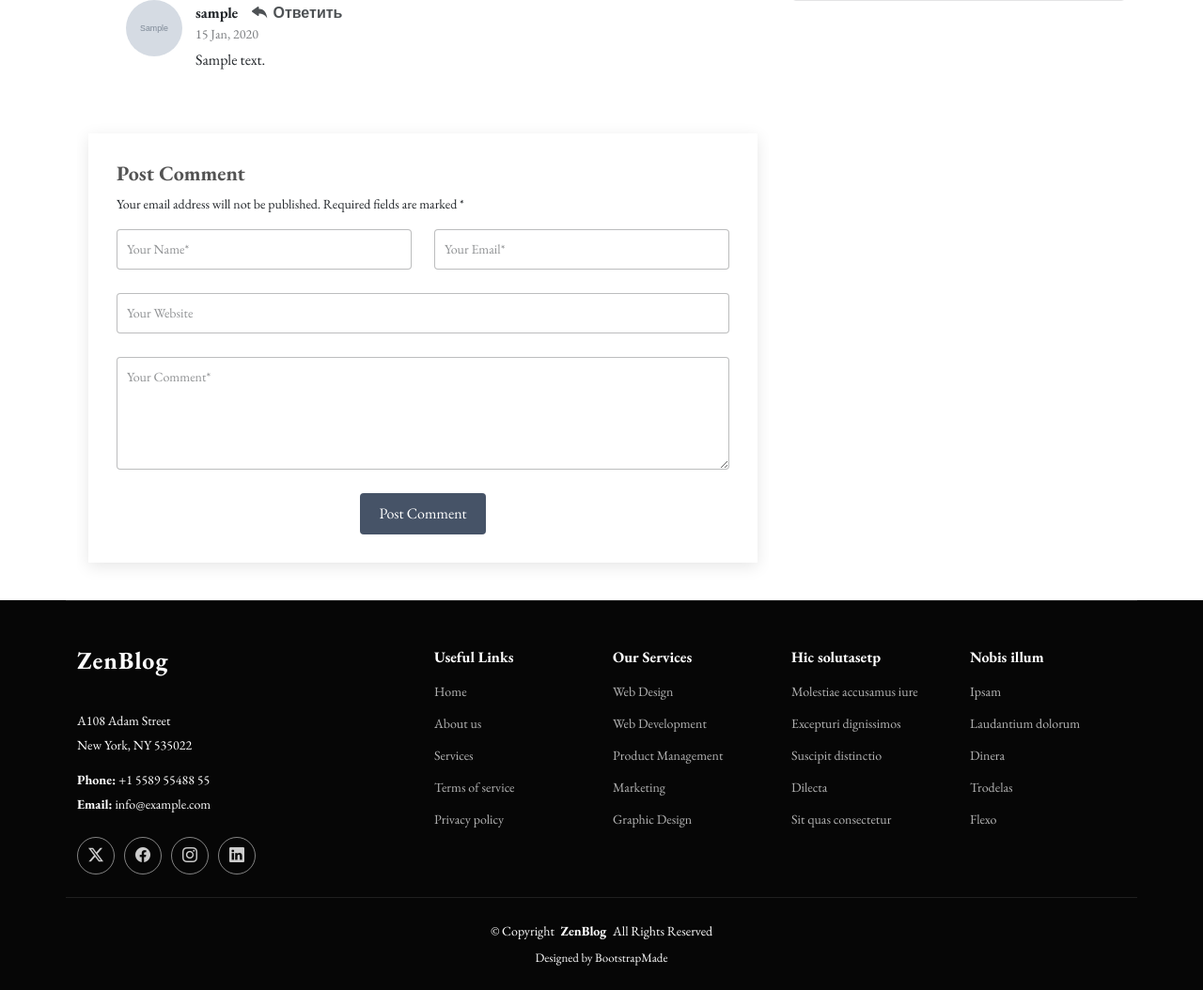
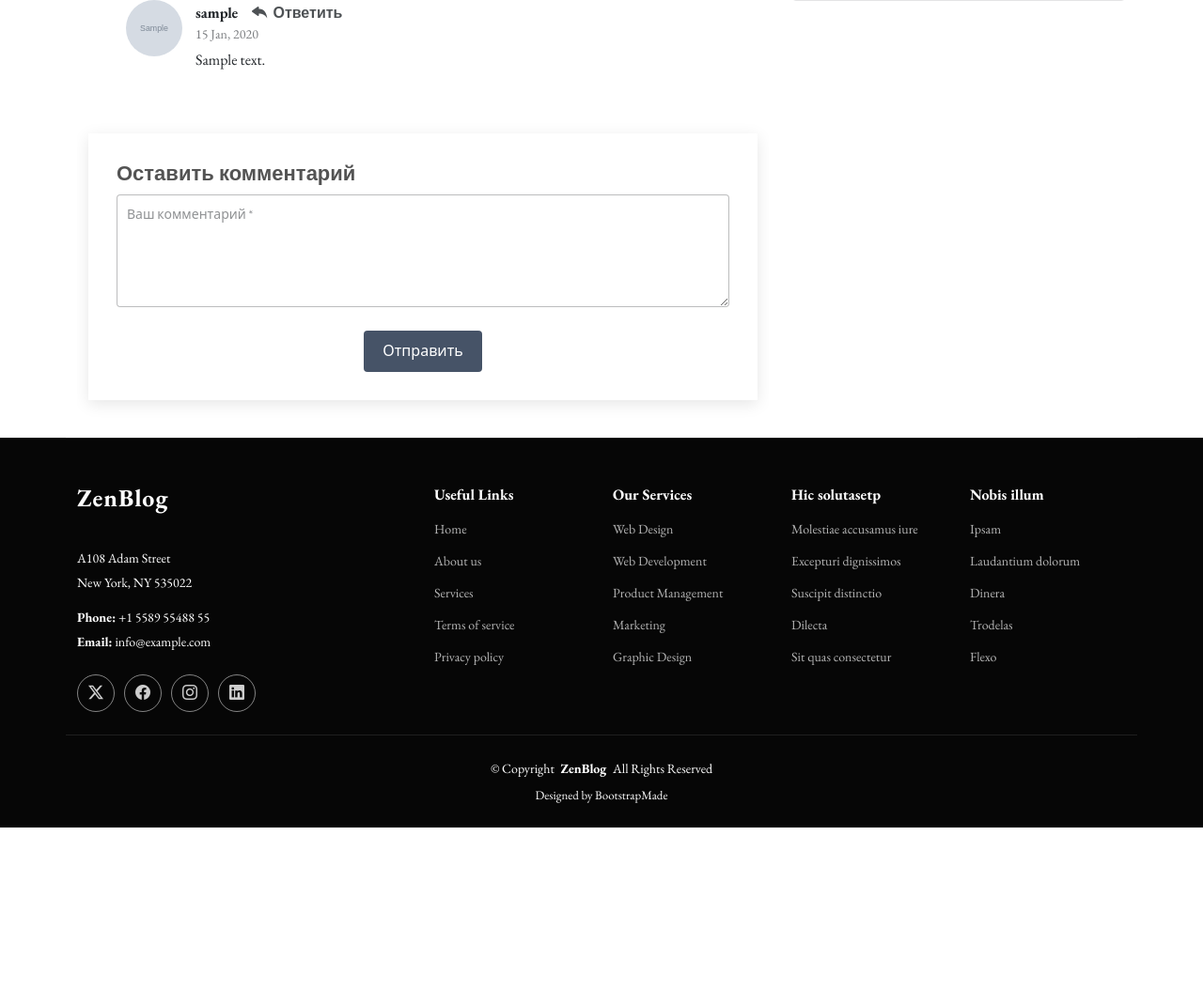
Before and after one commit to DotVR46/Remember, a Django app: template templates/pages/article_detail.html in a window 1280 px wide. Shown: the part 936-1990 px from the top of the page at 94% size. After the commit the page ends 1817 px from the top, so only its background shows below. Run offline with Django 5.2, Linux system fonts and the light colour scheme; the template is opened without the code that fills it: most values are stand-ins (such as "Sample title", 1, 10 or a date in 2020); grey boxes marked "Sample" are stand-in pictures; some libraries are stand-ins or nearby versions.

Commit message:
Обновление библиотек, Добавление скрипта для ответа на комментарий

```diff
--- a/templates/pages/article_detail.html
+++ b/templates/pages/article_detail.html
@@ -85,8 +85,9 @@
                                         <div class="comment-img"><img src="{{ article.author.userprofile.avatar.url }}"
                                                                       alt="" class="rounded-circle flex-shrink-0"></div>
                                         <div>
-                                            <h5><a href="">{{ comment.user.username }}</a> <a href="#"
-                                                                                              class="reply"><i
+                                            <h5><a href="">{{ comment.user.username }}</a> <a href="#formComment"
+                                                                                              class="reply"
+                                                                                              onclick="addCommentReply('{{ comment.user.username }}', '{{ comment.id }}')"><i
                                                     class="bi bi-reply-fill"></i> Ответить</a></h5>
                                             <time datetime="2020-01-01">{{ comment.created_at|date:"d M, Y" }}</time>
                                             <p>
@@ -103,8 +104,10 @@
                                                     class="rounded-circle flex-shrink-0">
                                             </div>
                                             <div>
-                                                <h5><a href="">{{ comment_reply.user.username }}</a> <a href="#"
-                                                                                                        class="reply"><i
+                                                <h5><a href="">{{ comment_reply.user.username }}</a> <a
+                                                        href="#formComment"
+                                                        onclick="addCommentReply('{{ comment_reply.user.username }}', '{{ comment_reply.id }}')"
+                                                        class=" reply"><i
                                                         class="bi bi-reply-fill"></i> Ответить</a></h5>
                                                 <time datetime="2020-01-01">{{ comment_reply.created_at|date:"d M, Y" }}</time>
                                                 <p>
@@ -121,35 +124,20 @@
 
                     <!-- Comment Form Section -->
                     <section id="comment-form" class="comment-form section">
-                        <div class="container">
+                        <div class="container" id="formComment">
 
                             <form action="">
+                                <input type="hidden" name="parent" id="contactparent" value="">
 
-                                <h4>Post Comment</h4>
-                                <p>Your email address will not be published. Required fields are marked * </p>
+                                <h4>Оставить комментарий</h4>
                                 <div class="row">
-                                    <div class="col-md-6 form-group">
-                                        <input name="name" type="text" class="form-control" placeholder="Your Name*">
-                                    </div>
-                                    <div class="col-md-6 form-group">
-                                        <input name="email" type="text" class="form-control" placeholder="Your Email*">
+                                    <div class="col form-group">
+                                            <textarea name="comment" class="form-control"
+                                                      placeholder="Ваш комментарий *" id="contactcomment"></textarea>
                                     </div>
                                 </div>
-                                <div class="row">
-                                    <div class="col form-group">
-                                        <input name="website" type="text" class="form-control"
-                                               placeholder="Your Website">
-                                    </div>
-                                </div>
-                                <div class="row">
-                                    <div class="col form-group">
-                                        <textarea name="comment" class="form-control"
-                                                  placeholder="Your Comment*"></textarea>
-                                    </div>
-                                </div>
-
                                 <div class="text-center">
-                                    <button type="submit" class="btn btn-primary">Post Comment</button>
+                                    <button type="submit" class="btn btn-primary">Отправить</button>
                                 </div>
 
                             </form>
@@ -239,4 +227,10 @@
         </div>
 
     </main>
+    <script>
+        function addCommentReply(name, id) {
+            document.getElementById("contactparent").value = id;
+            document.getElementById("contactcomment").innerText = `${name}, `
+        }
+    </script>
 {% endblock %}
```
Also changed, not shown: pyproject.toml (+11 -11 lines), 1 other file.
